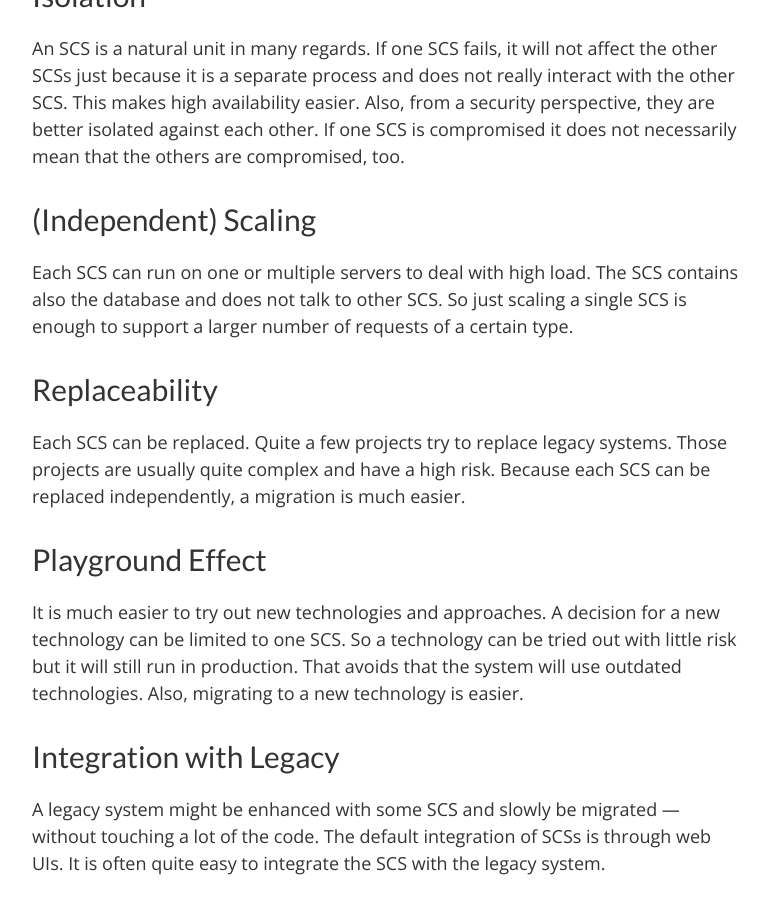
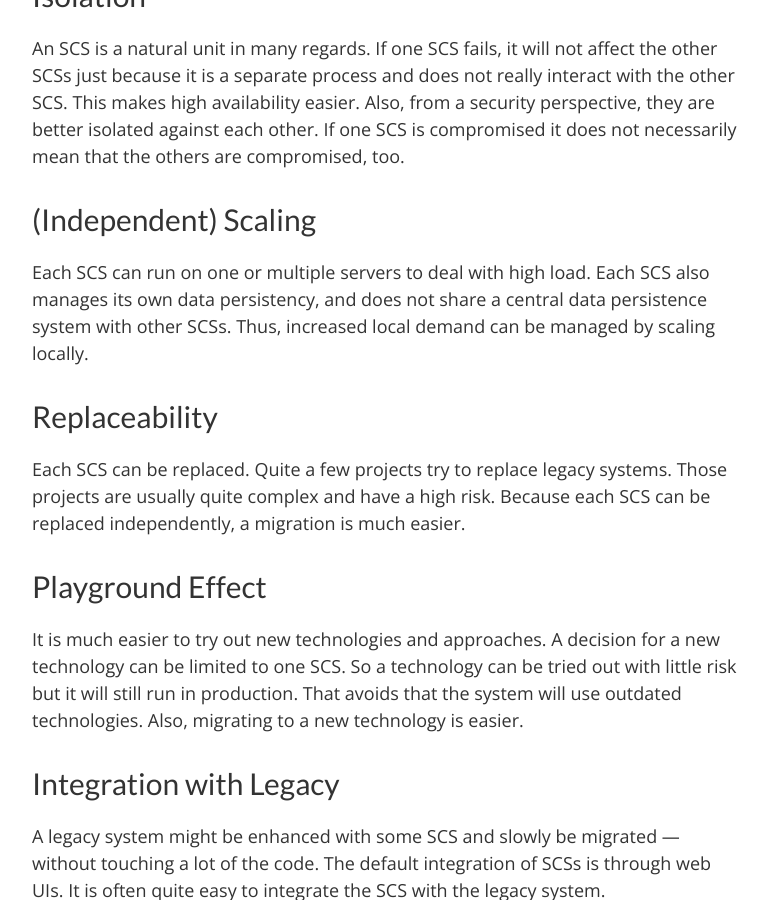
Before and after one commit to innoq/SCS, a Jekyll site: the page built from why.md, in a window 1280 px wide and 900 px high, scrolled down 1131 px. Shown: the whole window, without its empty margins (128-897 px from the left). Built offline with Jekyll 4.4.1, drawn with Linux system fonts in a browser that asks for light colours.

Commit message:
Reworded "Scaling" paragraph in "Why?"
Motivation:
Not every SCS necessarily uses a database - after all the
choice of technology is local to each SCS. Therefore, the more general
term "data persistency" is used.
"Does not talk to other SCS" is misleading, because using interfaces,
SCSs do talk with each other. I think this part of the architecture is
more about not sharing one central database because that hinders
scaling.

```diff
--- a/why.md
+++ b/why.md
@@ -43,9 +43,9 @@ mean that the others are compromised, too.
 ### (Independent) Scaling
 
 Each SCS can run on one or multiple servers to deal with high
-load. The SCS contains also the database and does not talk to other
-SCS. So just scaling a single SCS is enough to support a larger number
-of requests of a certain type.
+load. Each SCS also manages its own data persistency, and does not share
+a central data persistence system with other SCSs. Thus, increased local
+demand can be managed by scaling locally.
 
 ### Replaceability
 
```
